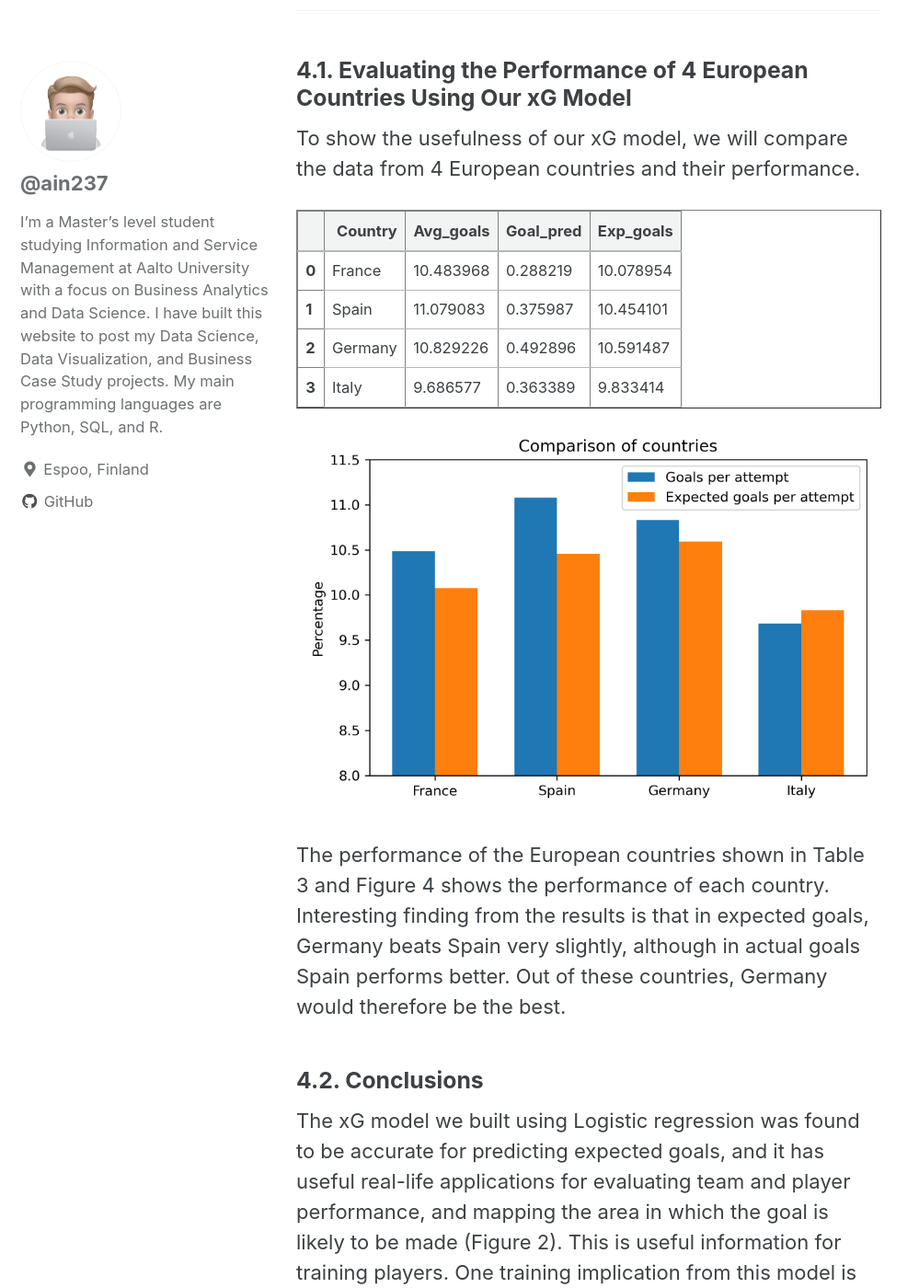
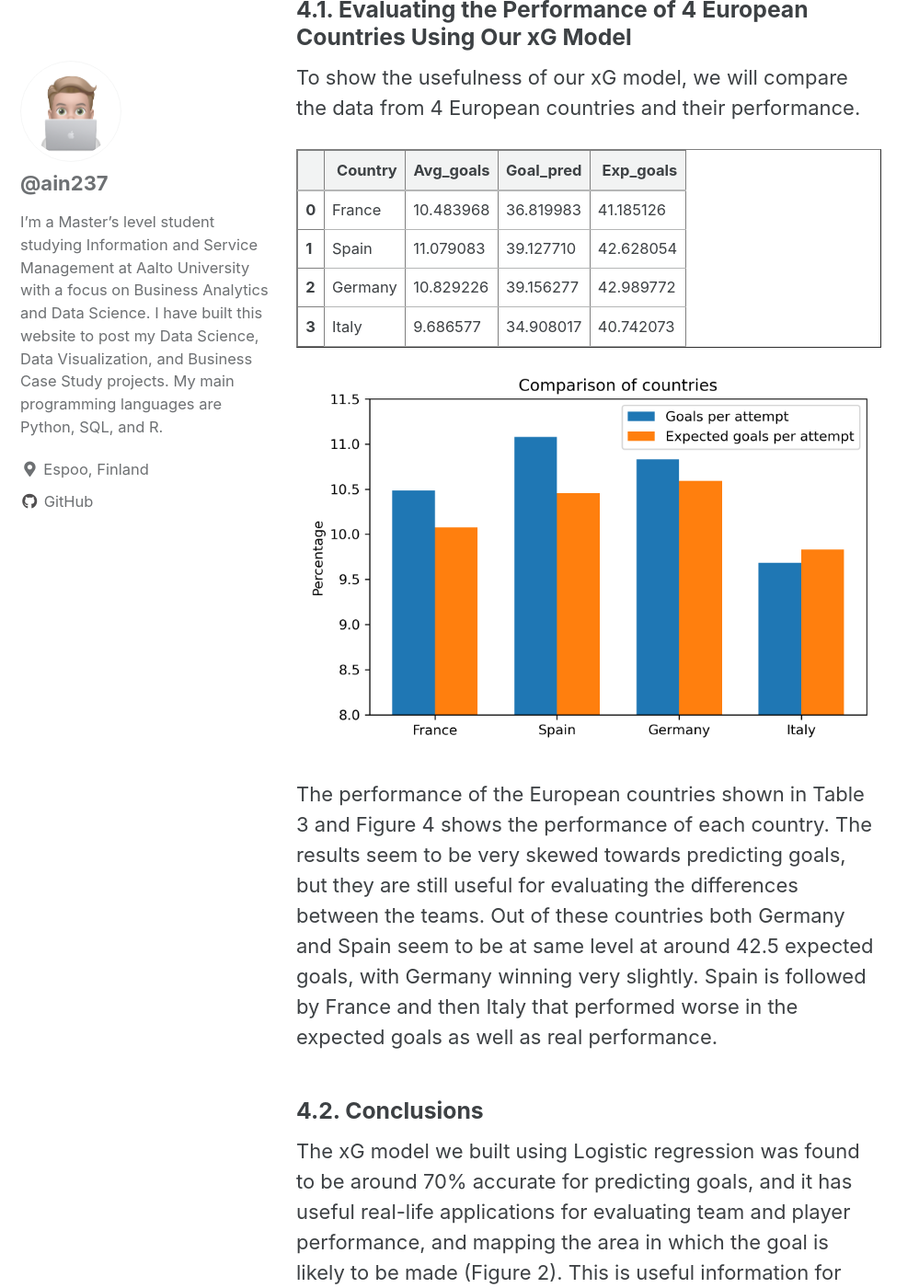
Before and after one commit to ain237/Portfolio, a Jekyll site: the page built from _posts/2021-08-01-xg-post.md, in a window 1280 px wide and 1400 px high, scrolled down 7661 px. Shown: the whole window at 92% size, without its empty margins (0-999 px from the left). Built offline with Jekyll 4.4.1, drawn with Linux system fonts in a browser that asks for light colours; cached includes are drawn as plain includes; some of the changed text lies outside the part shown.

Commit message:
Update 2021-08-01-xg-post.md

```diff
--- a/_posts/2021-08-01-xg-post.md
+++ b/_posts/2021-08-01-xg-post.md
@@ -135,15 +135,17 @@ The calculated values in our Python-notebook can be seen from Table 1.
 ### 3.2. Model Building: Logistic Regression
 
 For our xG model, we will use the L2 Logistic regression model with lbfgs-solver. According to Friends of Tracking (2020), Logistic regression is best suited for this type of problem, and we will thus not try other machine learning algorithms.
-In order to see that our algorithm works well, we will attempt first to generate a dataset with only x,y coordinates and not use any of the other variables for training the model. The model is trained with a split that uses 70% of the data for training the model, and 30% for testing.
+In order to see that our algorithm works well, we will attempt first to generate a dataset with only x,y coordinates plus the calculated values for degrees of visibility and distance, and not use any of the other variables for training the model. The model is trained with a split that uses 70% of the data for training the model, and 30% for testing.
 
-The first run with only x,y coordinates show the model to be 89.42% accurate. This seems sufficiently good. To understand whether the model understands the game mechanics, we will generate a heatmap in top of an image of a soccer field that shows the spots with high probability for scoring.
+Because of our limited data, and the nature of the sport, without rebalancing the data, the argorithm would predict the result to be almost always that the goal isn't made. Therefore we will rebalance the data. The whole dataset contained 31049 misses and 3578 goals. The data was rebalanced using majority downsampling where the total size of the data was 3578 goals and 3578 misses.
+
+The first run with only x,y coordinates show the model to be 67.91% accurate. This seems sufficiently good considering we only have positional data for the predictions. To understand whether the model understands the game mechanics, we will generate a heatmap in top of an image of a soccer field that shows the spots with high probability for scoring.
 
 ![Figure 2]({{"assets/xg-post/soccerfield.png" | relative_url }} "Figure 2: Probability of scoring from a point in field.")
 Figure 2: Probability of scoring from a point in field.
 
 
-The heatmap in Figure 2 demonstrates that our model has successfully captured the mechanics of the game. We will continue by introducing the other variables foot, head, opportunity to our algorithm. The new data is seen on Table 2.
+The heatmap in Figure 2 demonstrates that our model has successfully captured the mechanics of the game. We will continue by introducing the other variables foot and head to our algorithm. The new data is seen on Table 2.
 
 
 <div>
@@ -219,14 +221,12 @@ The heatmap in Figure 2 demonstrates that our model has successfully captured th
 
 ### 3.3. Model Evaluation
 
-After introducing the other variables to our algorithm, the model’s accuracy score stays the same at 89,42%. To further understand the model, we will calculate a confusion matrix, that intends to further explain, which predictions are accurate.
+After introducing the other variables to our algorithm, the model’s accuracy score stays the same at 67.91%. To further understand the model, we will calculate a confusion matrix, that intends to further explain, which predictions are accurate.
 
 
 ![Figure 3]({{"assets/xg-post/cfmatrix.png" | relative_url }}  "Figure 3: Confusion matrix")
 
-The confusion matrix shows that when the model makes a 1 or 0 prediction about whether a goal will be scored, it is surprisingly inaccurate. When the model predicts that a goal will be scored, the predictions are right only on about 2.2% of times. When the model however predicts that no goal will be scored, it is incredibly accurate. How should this be explained? The principle on how the model works is that it sees whether the shot is shot from the area where it's likely that the goal will be shot. The predictions also take account any shots shot during the game, which may not be anywhere near the goal. In a football game overwhelming majority shots are missed. Therefore the model is not useful for predicting individual shots, but because it's high average accuracy, it's useful for evaluating team performace with large datasets.
-
-For our xG model we are the most interested in the ability of our model to predict probabilities of scoring. The heamap in Figure 2 shows that our model accurately understands the game-mechanics, and its accuracy score after introducing new variables is 89.42%. The model is therefore considered reliable.
+The confusion matrix shows the model to be around 70% correct on both predicting goals and misses. It is somewhat skewed towards predicting goals, but we are satisfied with the accuracy considering that the model is built mainly on positional data. The model at this accuracy level may be slighlty useful for predicting results of games, but it is more useful for understanding the game mechanics and mapping the areas in which goal is likely to be made. This was seen in the heatmap we showed before. The heatmap shows that the model accurately understands the game mechanics.
 
 ## 4. Discussion and Conclusions
 ### 4.1. Evaluating the Performance of 4 European Countries Using Our xG Model
@@ -262,43 +262,44 @@ To show the usefulness of our xG model, we will compare the data from 4 European
       <th>0</th>
       <td>France</td>
       <td>10.483968</td>
-      <td>0.288219</td>
-      <td>10.078954</td>
+      <td>36.819983</td>
+      <td>41.185126</td>
     </tr>
     <tr>
       <th>1</th>
       <td>Spain</td>
       <td>11.079083</td>
-      <td>0.375987</td>
-      <td>10.454101</td>
+      <td>39.127710</td>
+      <td>42.628054</td>
     </tr>
     <tr>
       <th>2</th>
       <td>Germany</td>
       <td>10.829226</td>
-      <td>0.492896</td>
-      <td>10.591487</td>
+      <td>39.156277</td>
+      <td>42.989772</td>
     </tr>
     <tr>
       <th>3</th>
       <td>Italy</td>
       <td>9.686577</td>
-      <td>0.363389</td>
-      <td>9.833414</td>
+      <td>34.908017</td>
+      <td>40.742073</td>
     </tr>
   </tbody>
 </table>
 </div>
 
 
+
 ![Figure 4]({{"assets/xg-post/countries.png" | relative_url }} "Figure 4: Bar plot comparison of the European countries.")
 
-The performance of the European countries shown in Table 3 and Figure 4 shows the performance of each country. Interesting finding from the results is that in expected goals, Germany beats Spain very slightly, although in actual goals Spain performs better. Out of these countries, Germany would therefore be the best.
+The performance of the European countries shown in Table 3 and Figure 4 shows the performance of each country. The results seem to be very skewed towards predicting goals, but they are still useful for evaluating the differences between the teams. Out of these countries both Germany and Spain seem to be at same level at around 42.5 expected goals, with Germany winning very slightly. Spain is followed by France and then Italy that performed worse in the expected goals as well as real performance.
 
 
 ### 4.2. Conclusions
 
-The xG model we built using Logistic regression was found to be accurate for predicting expected goals, and it has useful real-life applications for evaluating team and player performance, and mapping the area in which the goal is likely to be made (Figure 2). This is useful information for training players. One training implication from this model is that the players should be instructed to shoot only from areas with for example above 50% chance of shooting a goal. In order to generate a more accurate model, more data would be needed. One example of this would be include more information about penalty kicks.
+The xG model we built using Logistic regression was found to be around 70% accurate for predicting goals, and it has useful real-life applications for evaluating team and player performance, and mapping the area in which the goal is likely to be made (Figure 2). This is useful information for training players. One training implication from this model is that the players should be instructed to shoot only from areas with for example above 50% chance of shooting a goal. In order to generate a more accurate model, more data would be needed. One example of this would be include more information about penalty kicks.
 
 
 ## 5. References
```
